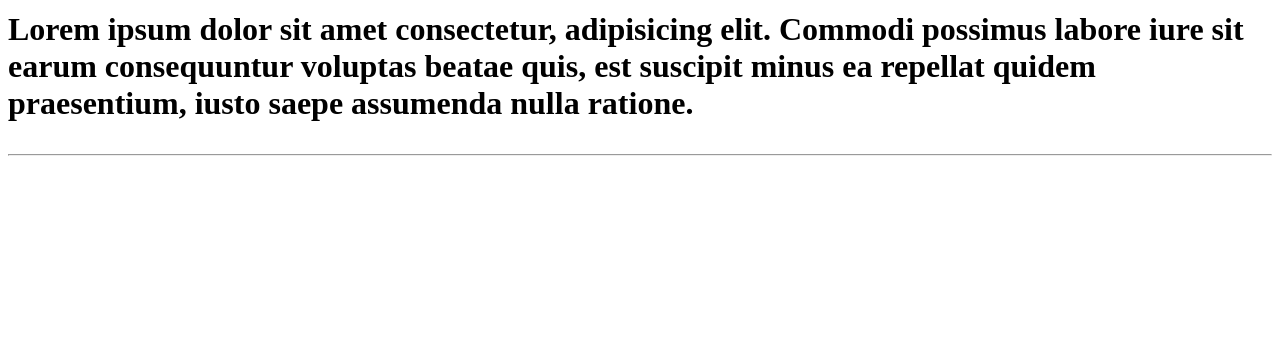
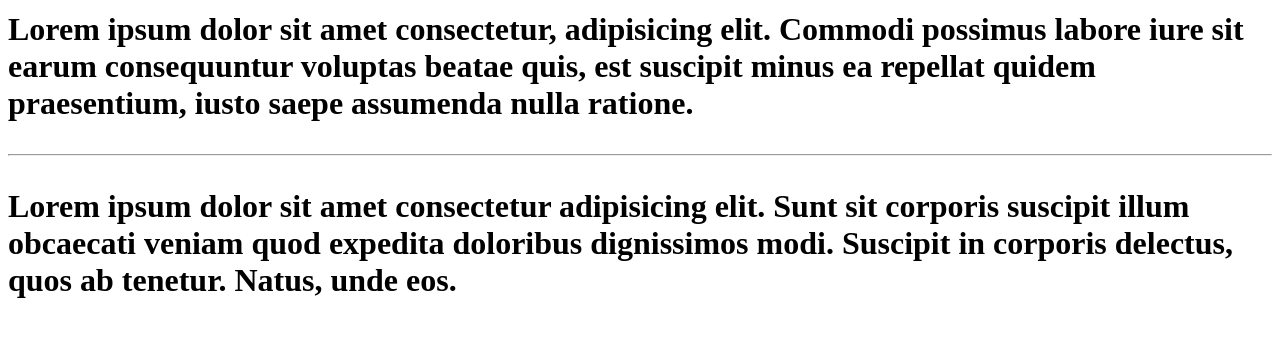
Before and after one commit to Jadfilho2003/Ola-mundo, a plain HTML site: page Site-exemplo/index.html in a window 1280 px wide. Shown: the part 79-416 px from the top of the page. Drawn offline with Linux system fonts and the light colour scheme.

Commit message:
Update index.html

```diff
--- a/Site-exemplo/index.html
+++ b/Site-exemplo/index.html
@@ -11,3 +11,4 @@
     <HR></HR>
 </body>
 </html>
+<p>Lorem ipsum dolor sit amet consectetur adipisicing elit. Sunt sit corporis suscipit illum obcaecati veniam quod expedita doloribus dignissimos modi. Suscipit in corporis delectus, quos ab tenetur. Natus, unde eos.</p>
```
